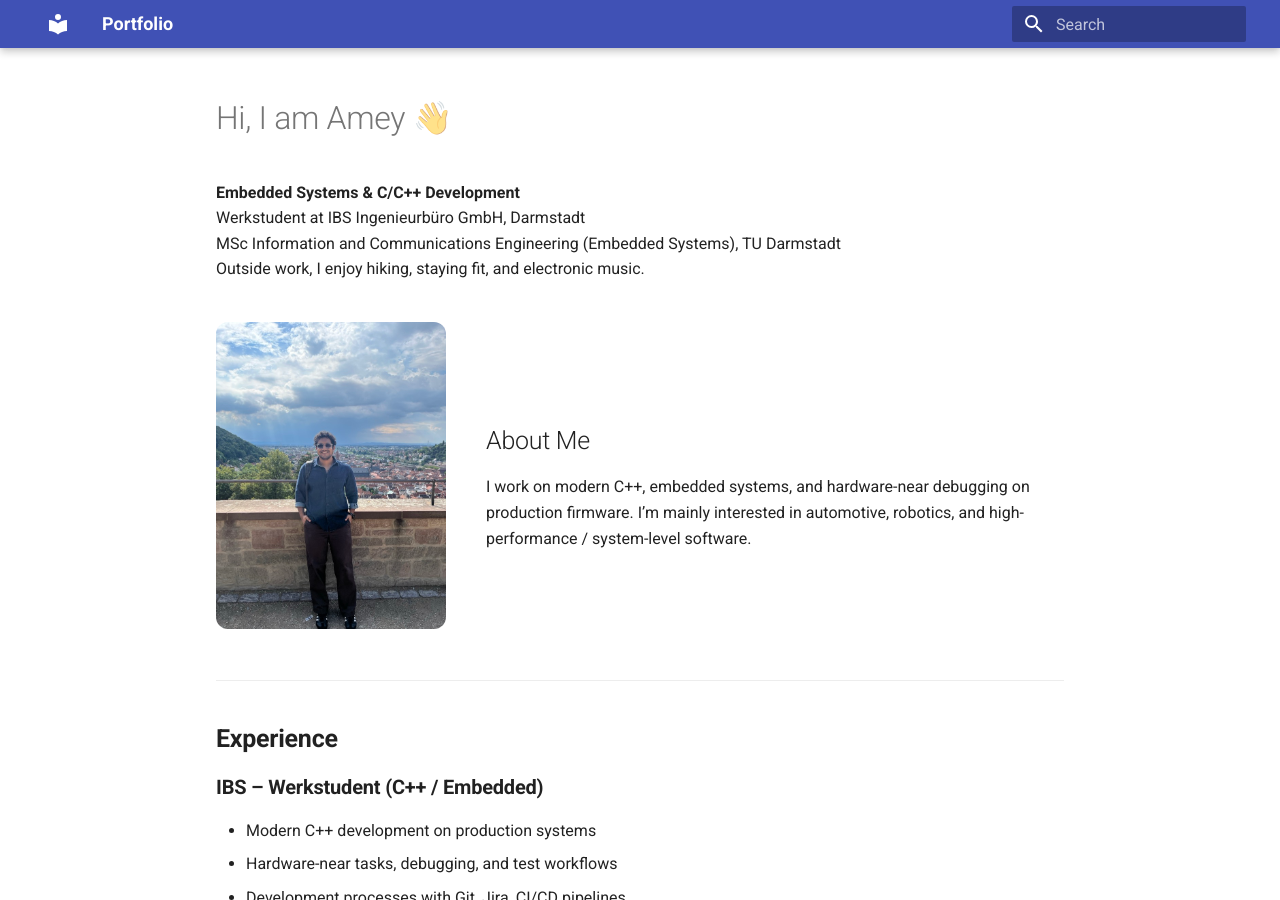
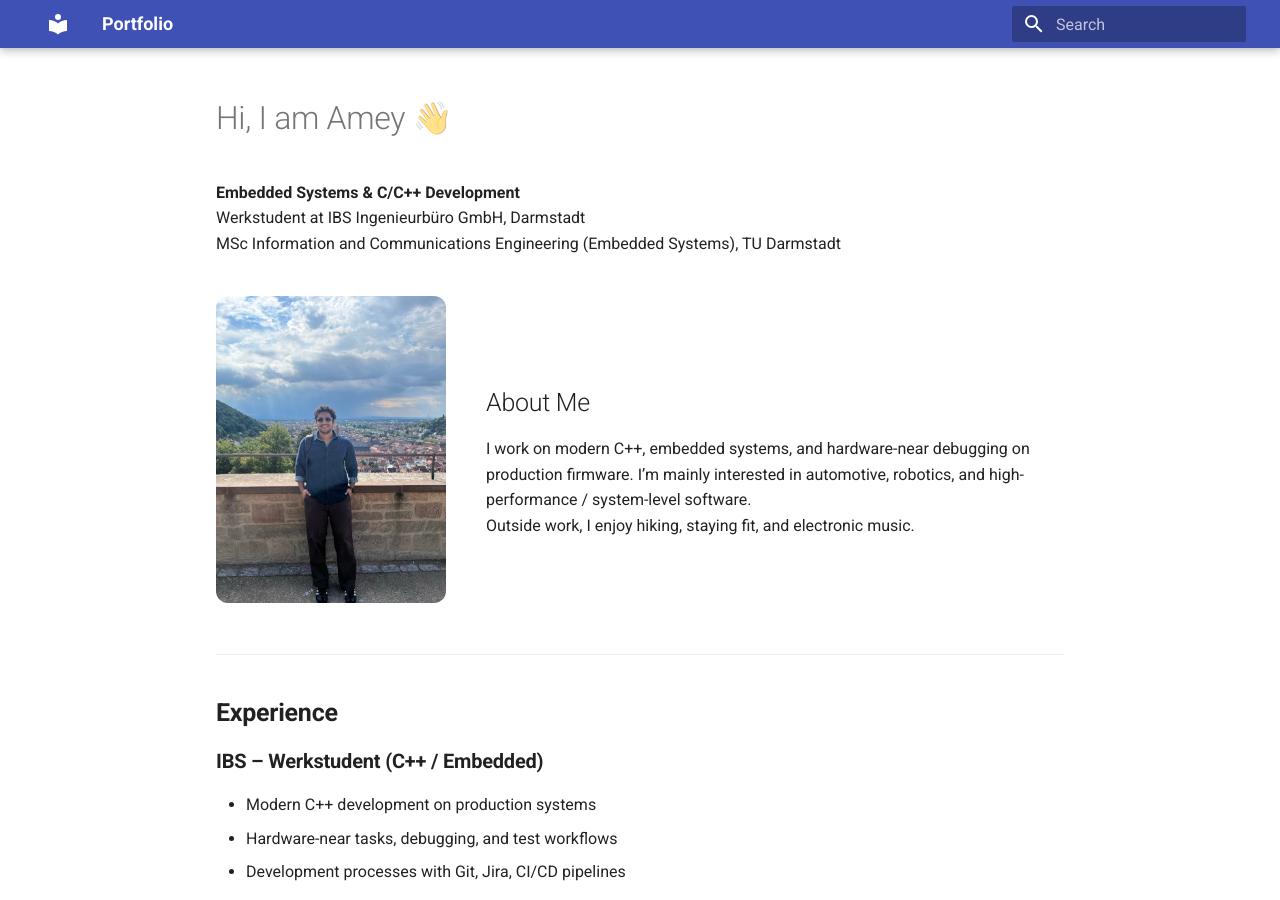
Before and after one commit to WankhedeAmey/WankhedeAmey.github.io, an MkDocs documentation site: the page built from docs/index.md, in a window 1280 px wide and 900 px high. Built offline with MkDocs 1.6.1 and Material for MkDocs 9.7.7, drawn with Linux system fonts in a browser that asks for light colours.

Commit message:
a bit change of about-me

```diff
--- a/docs/index.md
+++ b/docs/index.md
@@ -10,8 +10,7 @@ hide:
 **Embedded Systems & C/C++ Development**
 Werkstudent at IBS Ingenieurbüro GmbH, Darmstadt
 MSc Information and Communications Engineering (Embedded Systems), TU Darmstadt
-<br>
-Outside work, I enjoy hiking, staying fit, and electronic music.
+
 <div style="
   display: flex;
   align-items: center;
@@ -29,6 +28,8 @@ Outside work, I enjoy hiking, staying fit, and electronic music.
     <p>
 I work on modern C++, embedded systems, and hardware-near debugging on production firmware.
 I’m mainly interested in automotive, robotics, and high-performance / system-level software.
+<br>
+Outside work, I enjoy hiking, staying fit, and electronic music.
     </p>
   </div>
 
```
